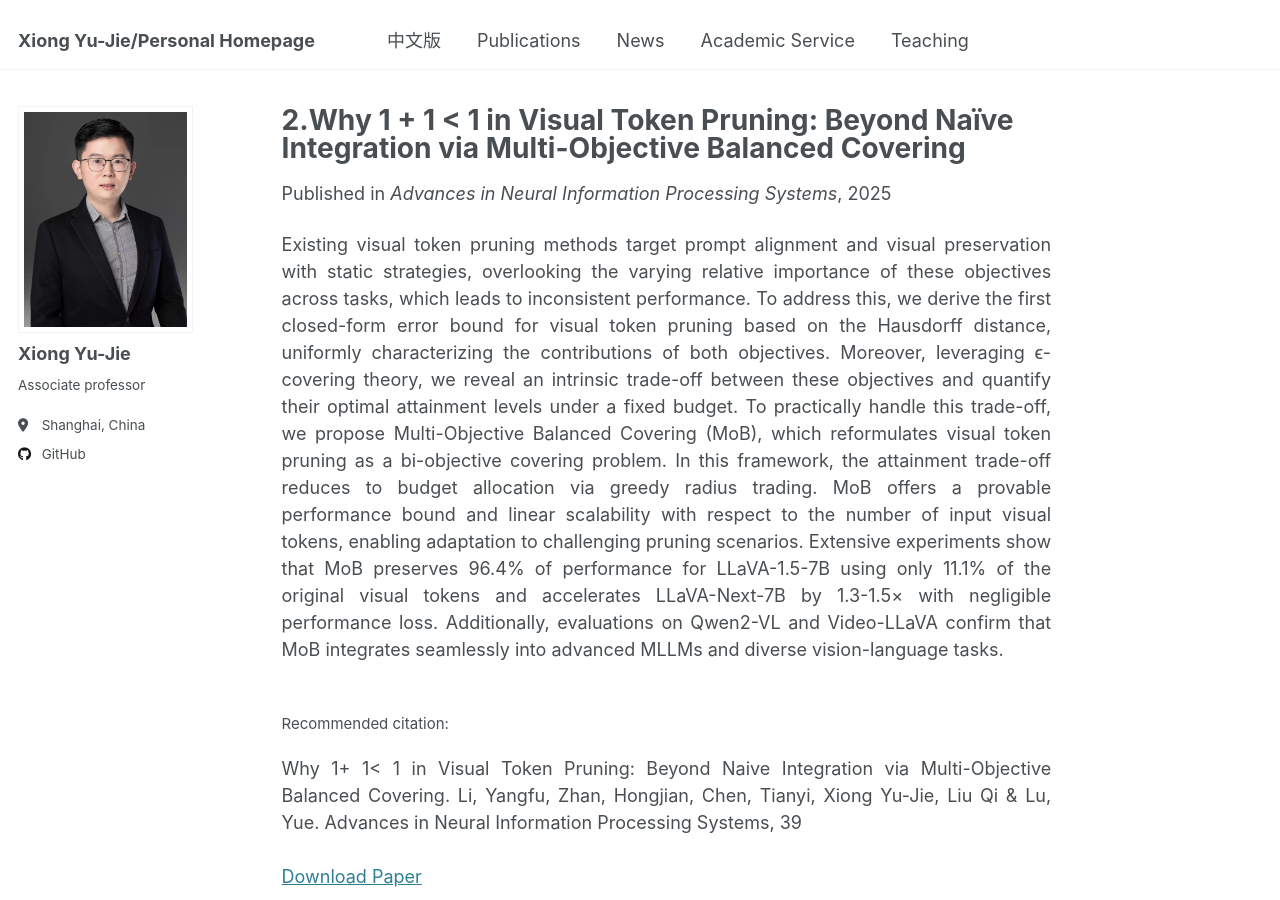
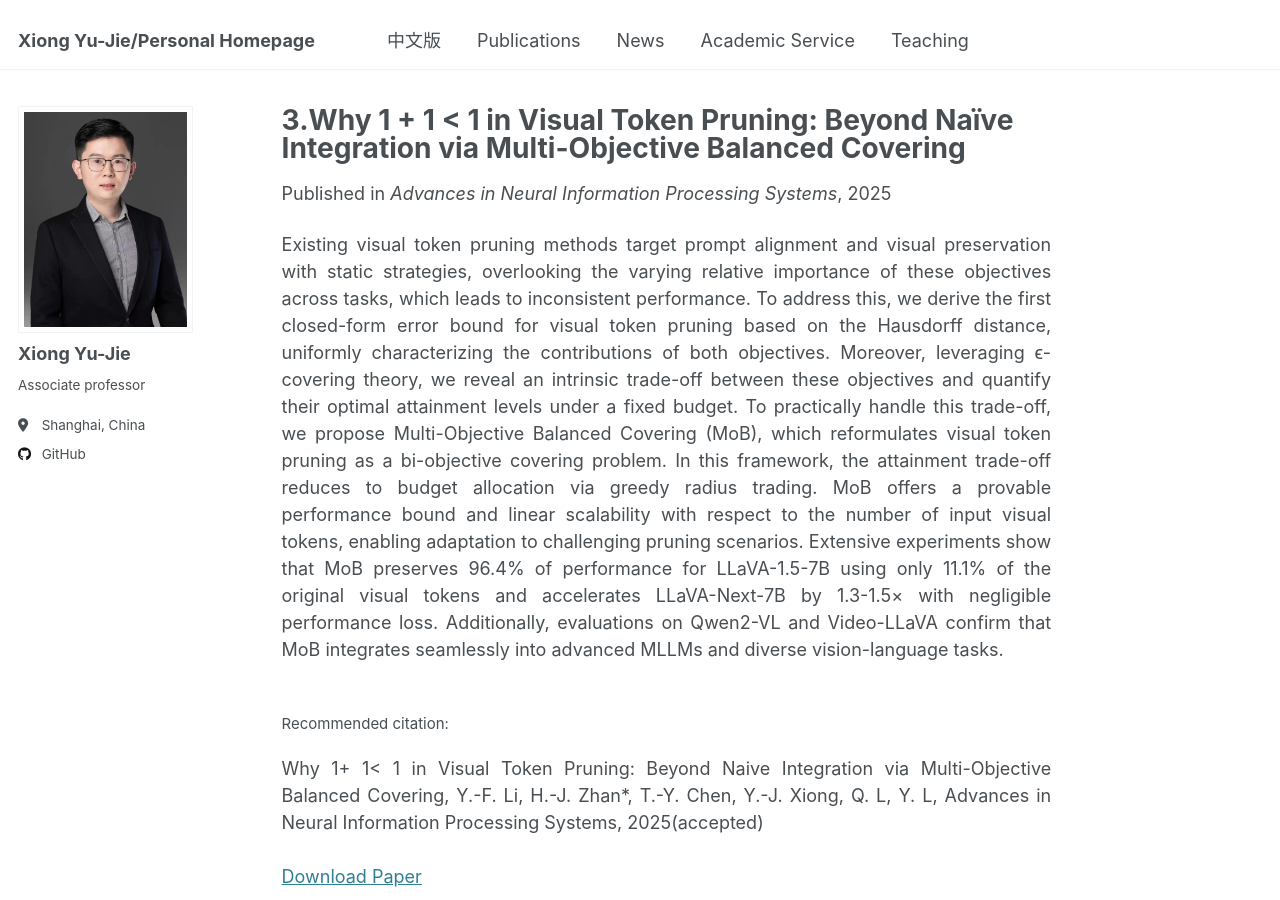
Before and after one commit to X-Lab-CN/introduce, a Jekyll site: the page built from _publications/2025-10-16-paper-title-number-1.md, in a window 1280 px wide and 900 px high. Built offline with Jekyll 4.4.1, drawn with Linux system fonts in a browser that asks for light colours.

Commit message:
Update 2025-10-16-paper-title-number-1.md

```diff
--- a/_publications/2025-10-16-paper-title-number-1.md
+++ b/_publications/2025-10-16-paper-title-number-1.md
@@ -1,5 +1,5 @@
 ---
-title: "2.Why 1 + 1 < 1 in Visual Token Pruning: Beyond Naïve Integration via Multi-Objective Balanced Covering"
+title: "3.Why 1 + 1 < 1 in Visual Token Pruning: Beyond Naïve Integration via Multi-Objective Balanced Covering"
 collection: publications
 category: 2025
 permalink: /publication/2025-10-16-paper-title-number-1
@@ -7,7 +7,7 @@ excerpt: '<div style="text-align: justify;">MoB is a training-free visual token
 date: 2025-10-16
 venue: 'Advances in Neural Information Processing Systems'
 paperurl: 'http://xiongyujie.cn/files/nips.pdf'
-citation: '<br/><div style="text-align: justify;">Why 1+ 1< 1 in Visual Token Pruning: Beyond Naive Integration via Multi-Objective Balanced Covering. Li, Yangfu,  Zhan, Hongjian, Chen, Tianyi, Xiong Yu-Jie, Liu Qi & Lu, Yue. Advances in Neural Information Processing Systems, 39</div>'
+citation: '<br/><div style="text-align: justify;">Why 1+ 1< 1 in Visual Token Pruning: Beyond Naive Integration via Multi-Objective Balanced Covering, Y.-F. Li, H.-J. Zhan*, T.-Y. Chen, Y.-J. Xiong, Q. L, Y. L, Advances in Neural Information Processing Systems, 2025(accepted)</div>'
 ---
 
 <div style="text-align: justify;">Existing visual token pruning methods target prompt alignment and visual preservation with static strategies, overlooking the varying relative importance of these objectives across tasks, which leads to inconsistent performance. To address this, we derive the first closed-form error bound for visual token pruning based on the Hausdorff distance, uniformly characterizing the contributions of both objectives. Moreover, leveraging ϵ-covering theory, we reveal an intrinsic trade-off between these objectives and quantify their optimal attainment levels under a fixed budget. To practically handle this trade-off, we propose Multi-Objective Balanced Covering (MoB), which reformulates visual token pruning as a bi-objective covering problem. In this framework, the attainment trade-off reduces to budget allocation via greedy radius trading. MoB offers a provable performance bound and linear scalability with respect to the number of input visual tokens, enabling adaptation to challenging pruning scenarios. Extensive experiments show that MoB preserves 96.4% of performance for LLaVA-1.5-7B using only 11.1% of the original visual tokens and accelerates LLaVA-Next-7B by 1.3-1.5× with negligible performance loss. Additionally, evaluations on Qwen2-VL and Video-LLaVA confirm that MoB integrates seamlessly into advanced MLLMs and diverse vision-language tasks.</div>
```
